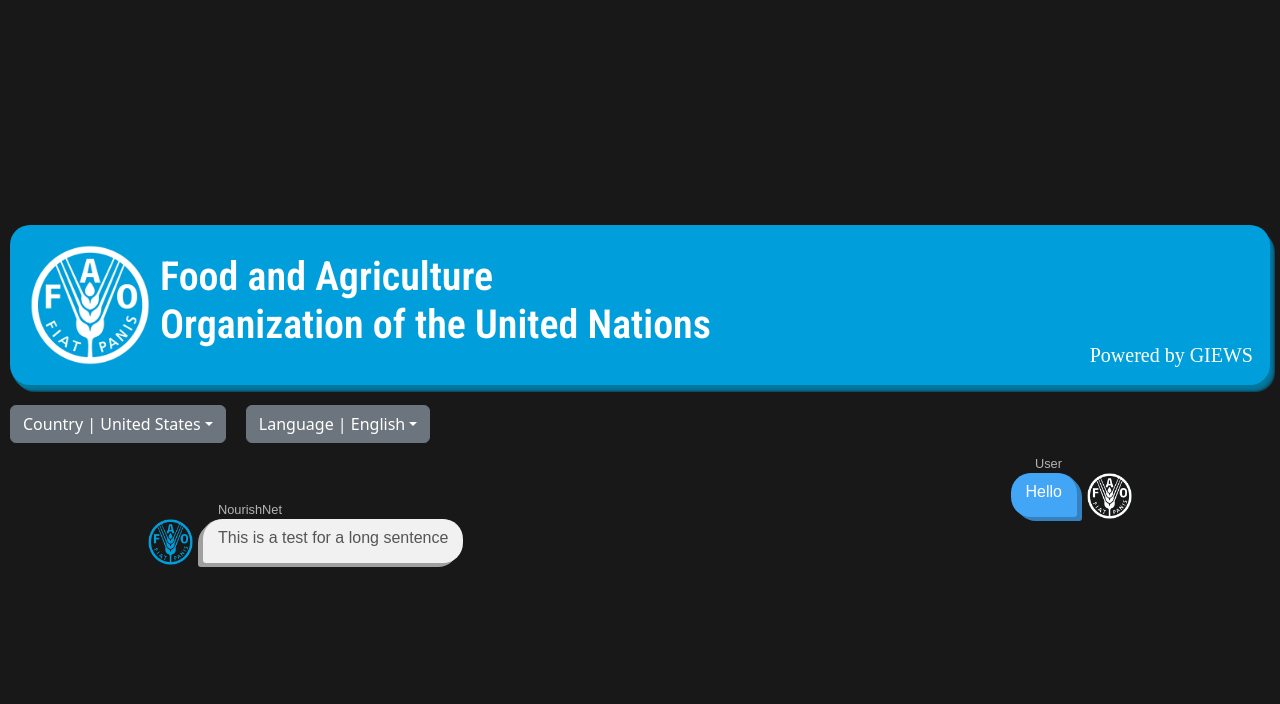
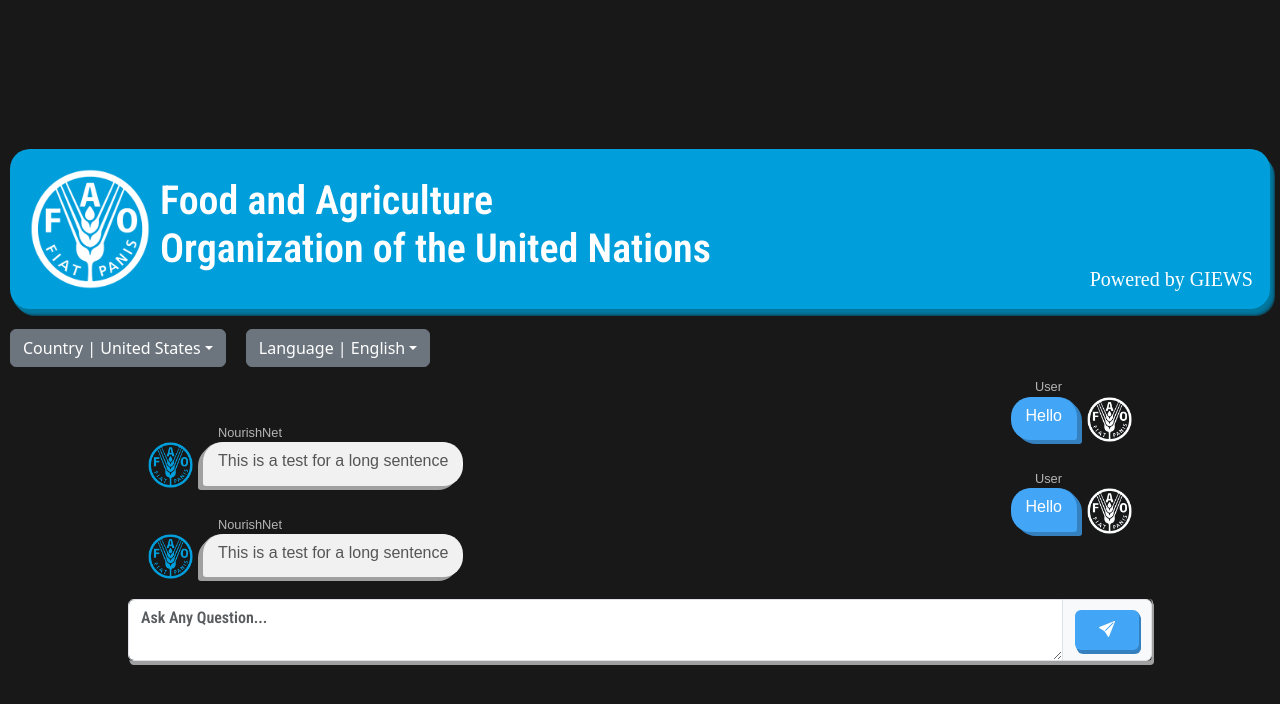
Before and after one commit to Benja-Pauls/Predicting-Commodity-Food-Pricing, a React (Create React App) app in the folder frontend/: page / in a window 1280 px wide. Shown: the top 704 px of the page. Built offline with nearby package versions, Linux system fonts and the light colour scheme.

Commit message:
Added user text input field for user

```diff
--- a/frontend/package.json
+++ b/frontend/package.json
@@ -9,6 +9,7 @@
     "@testing-library/user-event": "^13.5.0",
     "@fontsource/roboto-condensed": "5.0.15",
     "bootstrap": "^5.3.3",
+    "bootstrap-icons": "^1.11.3",
     "lodash": "^4.17.21",
     "react": "^18.2.0",
     "react-bootstrap": "^2.10.1",
--- a/frontend/src/App.css
+++ b/frontend/src/App.css
@@ -161,24 +161,39 @@
 }
 
 .chat-input {
-  border-top: 1px solid #ccc;
-  padding: 10px;
   display: flex;
-}
-
-.chat-input input {
-  flex-grow: 1;
-  padding: 10px;
-  border: 1px solid #ccc;
+  margin: auto;
+  max-width: 80%;
   border-radius: 4px;
-  margin-right: 10px;
+  font-family: "Roboto Condensed";
+  font-optical-sizing: auto;
+  font-weight: 500;
+  font-style: normal;
+  border: none;
+  box-shadow:
+        0px 0px #a0a0a0,
+        1px 0px #a0a0a0,
+        1px 1px #a0a0a0,
+        1px 2px #a0a0a0,
+        2px 3px #a0a0a0,
+        2px 4px #a0a0a0;
 }
 
 .chat-input button {
-  padding: 10px 20px;
+  justify-content: flex-start;
+  position: relative;
+  bottom: 0vh;
+  right: 0vh;
+  height: 5dvh;
+  padding: 0vh 3vh;
   border: none;
-  border-radius: 4px;
-  background-color: #228855;
+  background-color: #42a5f5;
+  box-shadow:
+        0px 0px #3581c0,
+        1px 1px #3581c0,
+        1px 2px #3581c0,
+        2px 3px #3581c0,
+        2px 4px #3581c0;
   color: white;
   cursor: pointer;
 }
--- a/frontend/src/App.jsx
+++ b/frontend/src/App.jsx
@@ -5,6 +5,7 @@
 import Header from "./Header";
 import Conversation from "./Conversation.jsx"
 import MessageBox from "./MessageBox.jsx"
+import Footer from "./Footer.jsx"
 
 
 
@@ -15,6 +16,14 @@
 
   const [messages, setMessages] = useState(
   [{
+    text: "Hello",
+    sender: "person"
+  },
+  {
+    text: "This is a test for a long sentence",
+    sender: "bot"
+  },
+  {
     text: "Hello",
     sender: "person"
   },
@@ -79,7 +88,7 @@
   }
 
   return (
-    <div>
+    <div className = "App">
       {/* <div className="chat-container">
         <link href="https://cdn.jsdelivr.net/npm/bootstrap@5.3.2/dist/css/bootstrap.min.css" rel="stylesheet" integrity="sha384-T3c6CoIi6uLrA9TneNEoa7RxnatzjcDSCmG1MXxSR1GAsXEV/Dwwykc2MPK8M2HN" crossorigin="anonymous"></link>
         <div className="chat-header">
@@ -102,6 +111,7 @@
       </div> */}
       <Header country={country} onLanguageSelectChanged = {onLanguageSelectChanged} onCountrySelectChanged={onCountrySelectChanged} language={language}/>
       <Conversation messages = {messages}/>
+      <Footer setMessages = {setMessages}/>
     </div>
   );
 
--- a/frontend/src/Footer.jsx
+++ b/frontend/src/Footer.jsx
@@ -0,0 +1,23 @@
+
+const Footer = (props) => {
+
+    const onInput = (event) => {
+        //Call some method that appends the last input to the current messages
+        //and then that method does a POST request to the backend (LLM)
+    }
+
+    return (
+        <div className="input-group chat-input">
+            <textarea className="form-control" placeholder="Ask Any Question..." aria-label="With textarea"></textarea>
+            <span id = "abc" className="input-group-text">
+                <button className="btn btn-outline-secondary" type="button" id="button-addon2">
+                    <span id="sendIcon">
+                        <i className="bi bi-send-fill"></i>
+                    </span>
+                </button>
+            </span>
+        </div>
+    )
+}
+
+export default Footer
--- a/frontend/src/index.jsx
+++ b/frontend/src/index.jsx
@@ -5,6 +5,7 @@
 import reportWebVitals from './reportWebVitals';
 import "bootstrap/dist/css/bootstrap.min.css";
 import "bootstrap/dist/js/bootstrap.bundle.min.js";
+import 'bootstrap-icons/font/bootstrap-icons.css'
 import "@fontsource/roboto-condensed/600.css";
 
 const root = ReactDOM.createRoot(document.getElementById('root'));
```
Also changed, not shown: 1 other file (tests, documents, lock files or other folders).
